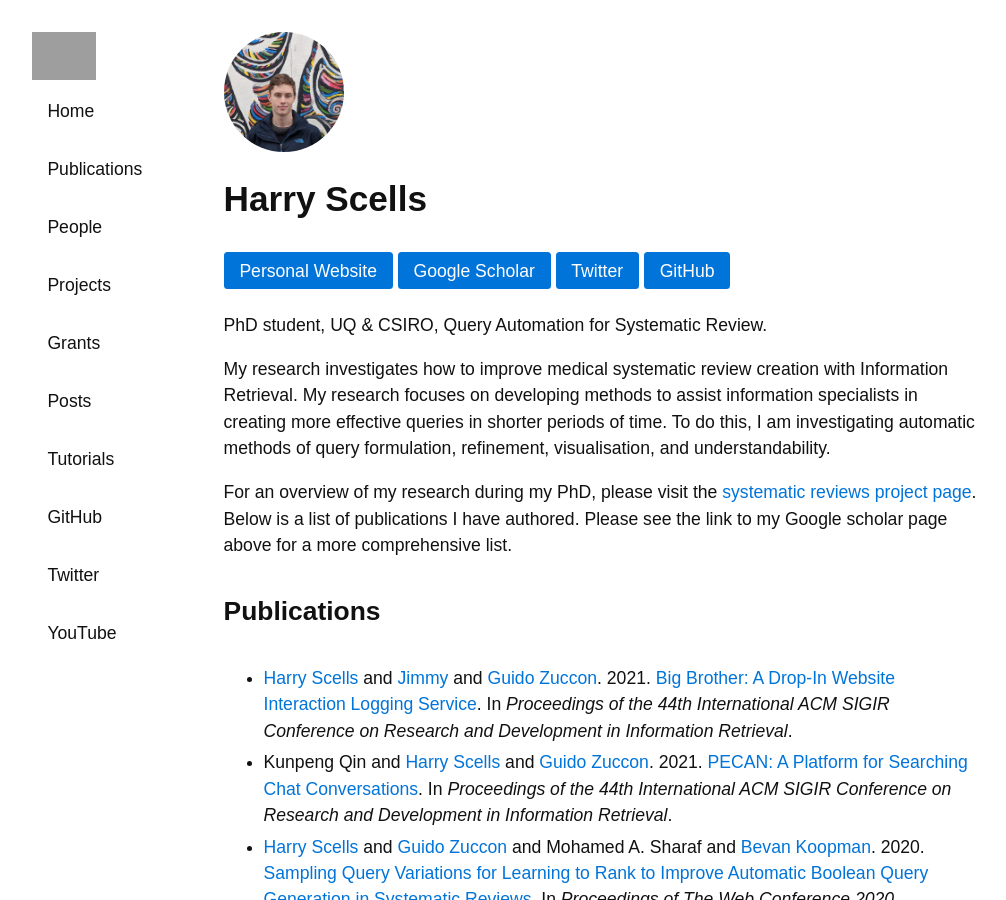
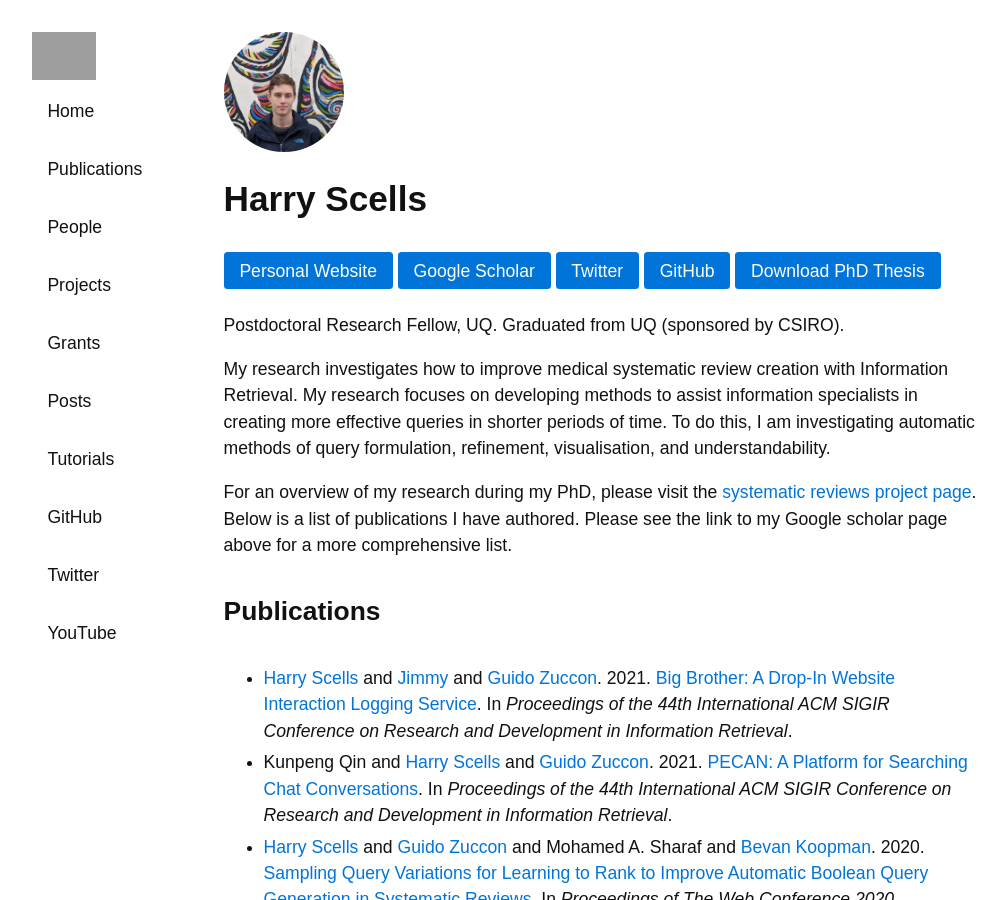
Before and after one commit to ielab/ielab.github.io, a Jekyll site: the page built from _people/harry-scells.md, in a window 1280 px wide and 900 px high. Shown: the whole window, without its empty margins (139-1145 px from the left). Built offline with Jekyll 4.4.1, drawn with Linux system fonts in a browser that asks for light colours; grey boxes are pictures that could not be loaded.

Commit message:
Update Harry's profile.

```diff
--- a/_people/harry-scells.md
+++ b/_people/harry-scells.md
@@ -5,8 +5,12 @@ twitter: //twitter.com/hscells
 github: //github.com/hscells
 website: //scells.me
 scholar: //scholar.google.com.au/citations?user=ltyPHacAAAAJ&hl=en
-role: phd
-description: PhD student, UQ & CSIRO, Query Automation for Systematic Review.
+role: [alumni, staff]
+alumni: true
+links:
+ - url: //espace.library.uq.edu.au/view/UQ:297b164
+   name: Download PhD Thesis
+description: Postdoctoral Research Fellow, UQ. Graduated from UQ (sponsored by CSIRO).
 ---
 
 My research investigates how to improve medical systematic review creation with Information Retrieval. My research focuses on developing methods to assist information specialists in creating more effective queries in shorter periods of time. To do this, I am investigating automatic methods of query formulation, refinement, visualisation, and understandability.
```
